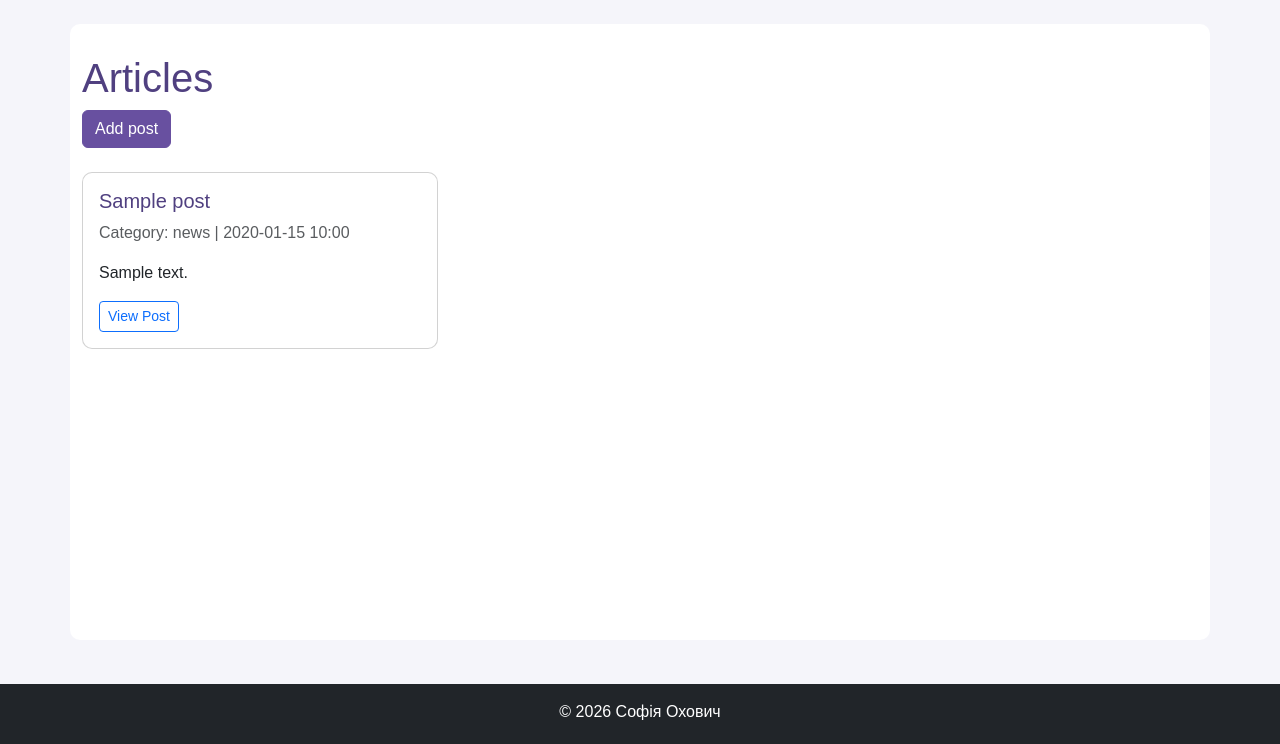
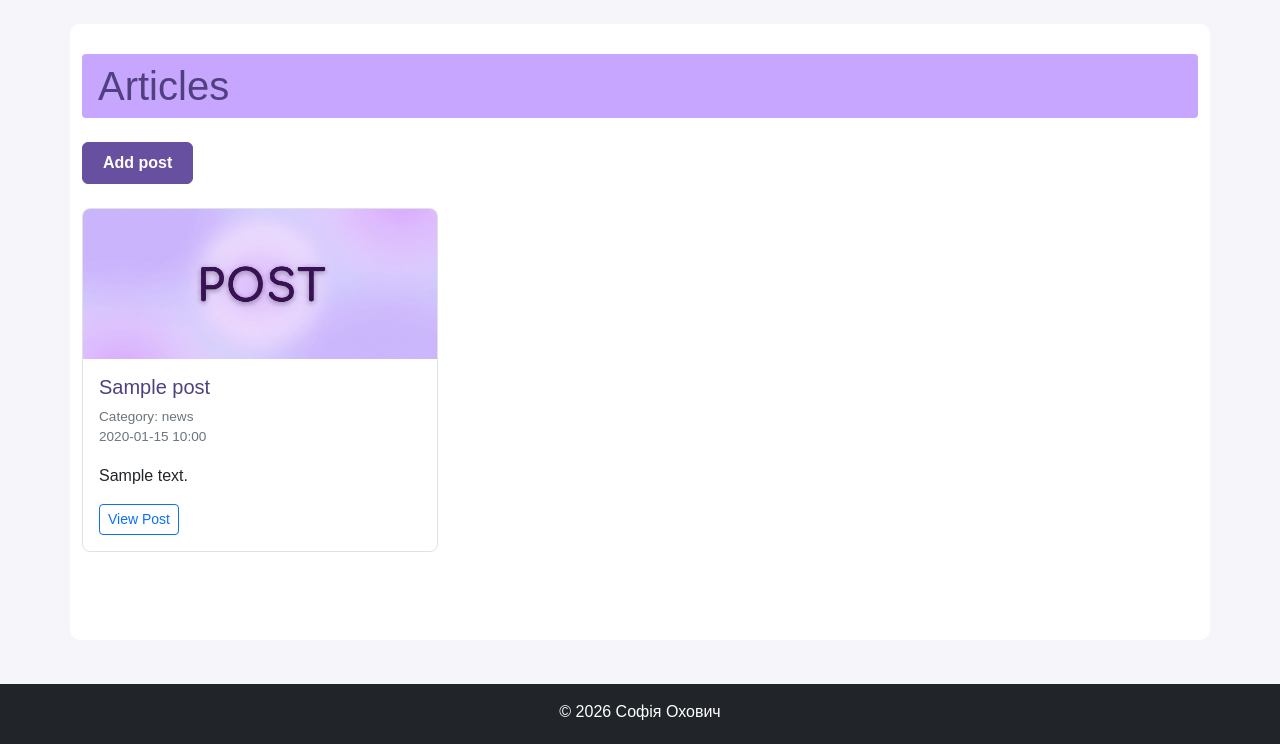
Before and after one commit to sofiiaokhovych/flask-app-lab, a Flask app: page /post in a window 1280 px wide. Shown: the part 56-800 px from the top of the page. Run offline with Flask 3, Linux system fonts and the light colour scheme; tables that the repository leaves empty hold one stand-in row (values such as "Sample post").

Commit message:
Part5: posts styling (posts.css, default image, card layout)

```diff
--- a/app/posts/static/css/posts.css
+++ b/app/posts/static/css/posts.css
@@ -0,0 +1,44 @@
+.posts-heading {
+    background-color: #c6a6ff;
+    padding: 8px 16px;
+    margin-bottom: 24px;
+    border-radius: 4px;
+}
+
+.post-card {
+    border: 1px solid #dee2e6;
+    border-radius: 8px;
+    overflow: hidden;
+    transition: transform 0.2s ease, box-shadow 0.2s ease;
+}
+
+.post-card:hover {
+    transform: translateY(-4px);
+    box-shadow: 0 6px 16px rgba(0, 0, 0, 0.15);
+}
+
+.post-card-img {
+    height: 150px;
+    object-fit: cover;
+    width: 100%;
+}
+
+.post-meta {
+    font-size: 0.85rem;
+    color: #6c757d;
+}
+
+.btn-add-post {
+    font-weight: 600;
+    padding: 8px 20px;
+}
+
+.post-detail-img {
+    max-height: 250px;
+    object-fit: cover;
+    width: 100%;
+}
+
+.post-content {
+    white-space: pre-line;
+}
--- a/app/posts/templates/posts/add_post.html
+++ b/app/posts/templates/posts/add_post.html
@@ -1,5 +1,9 @@
 {% extends "base.html" %}
 {% from "macros/form_macros.html" import render_field %}
+
+{% block css %}
+<link rel="stylesheet" href="{{ url_for('posts.static', filename='css/posts.css') }}">
+{% endblock %}
 
 {% block content %}
 <div class="card">
--- a/app/posts/templates/posts/delete_confirm.html
+++ b/app/posts/templates/posts/delete_confirm.html
@@ -1,4 +1,8 @@
 {% extends "base.html" %}
+
+{% block css %}
+<link rel="stylesheet" href="{{ url_for('posts.static', filename='css/posts.css') }}">
+{% endblock %}
 
 {% block content %}
 <div class="container mt-5">
--- a/app/posts/templates/posts/posts.html
+++ b/app/posts/templates/posts/posts.html
@@ -1,18 +1,26 @@
 {% extends "base.html" %}
 
+{% block css %}
+<link rel="stylesheet" href="{{ url_for('posts.static', filename='css/posts.css') }}">
+{% endblock %}
+
 {% block content %}
-<h1>Articles</h1>
+<h1 class="posts-heading">Articles</h1>
 
-<a href="{{ url_for('posts.add_post') }}" class="btn btn-primary mb-4">Add post</a>
+<form action="{{ url_for('posts.add_post') }}" class="mb-4">
+    <button type="submit" class="btn btn-primary btn-add-post">Add post</button>
+</form>
 
 <div class="row">
     {% for post in posts %}
     <div class="col-md-4 mb-3">
-        <div class="card h-100">
+        <div class="card h-100 post-card">
+            <img src="{{ url_for('posts.static', filename='img/default.jpg') }}"
+                 class="card-img-top post-card-img" alt="Post image">
             <div class="card-body">
                 <h5 class="card-title">{{ post.title }}</h5>
-                <p class="card-text text-muted">
-                    Category: {{ post.category }} |
+                <p class="post-meta">
+                    Category: {{ post.category or '-' }}<br>
                     {{ post.posted.strftime('%Y-%m-%d %H:%M') }}
                 </p>
                 <p class="card-text">{{ post.content[:100] }}</p>
--- a/app/templates/base.html
+++ b/app/templates/base.html
@@ -6,6 +6,7 @@
     <title>{{ title }}</title>
     <link href="https://cdn.jsdelivr.net/npm/bootstrap@5.3.3/dist/css/bootstrap.min.css" rel="stylesheet">
     <link rel="stylesheet" href="{{ url_for('static', filename='css/style.css') }}">
+    {% block css %}{% endblock %}
 </head>
 <body class="d-flex flex-column min-vh-100 {% block body_class %}{% endblock %}">
 
```
Also changed, not shown: app/posts/templates/posts/detail_post.html (+10 -4 lines), app/posts/static/img/default.jpg (added).
